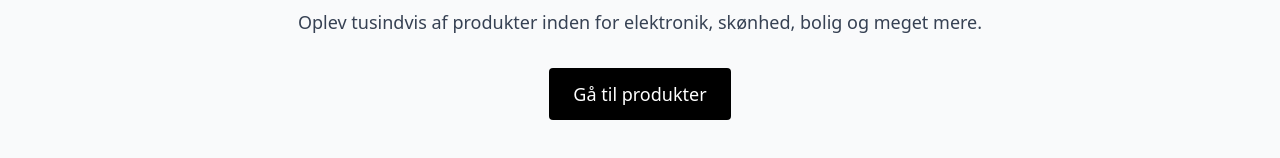
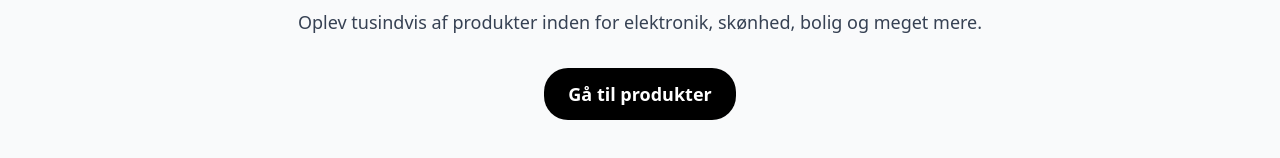
Before and after one commit to OscarSofie/sidstebundne, a Next.js app: page / in a window 1280 px wide. Shown: the part 210-368 px from the top of the page. Built offline with nearby package versions, Linux system fonts and the light colour scheme; a web font is replaced by a local one.

Commit message:
knap ændring

```diff
--- a/src/app/page.js
+++ b/src/app/page.js
@@ -1,25 +1,26 @@
-
 import Link from "next/link";
 import ProductCardTest from "./components/ProductCardTest";
 import Image from "next/image";
 import Header from "./components/Header";
 
-
 export default function Home() {
   return (
-
     <div>
       <section className="flex flex-col items-center justify-center text-center py-20">
-        <h1 className="text-5xl font-bold mb-4">Alt hvad du mangler – ét sted!</h1>
-        <p className="text-lg text-gray-700 mb-8">Oplev tusindvis af produkter inden for elektronik, skønhed, bolig og meget mere.</p>
-        <Link href="/products" className="bg-black text-white hover:bg-pink-600 transition px-6 py-3 rounded text-lg">
+        <h1 className="text-5xl font-bold mb-4">
+          Alt hvad du mangler – ét sted!
+        </h1>
+        <p className="text-lg text-gray-700 mb-8">
+          Oplev tusindvis af produkter inden for elektronik, skønhed, bolig og
+          meget mere.
+        </p>
+        <Link
+          href="/products"
+          className="bg-black text-white font-semibold hover:bg-sky-800 transition px-6 py-3 rounded-3xl text-lg"
+        >
           Gå til produkter
         </Link>
       </section>
-
-      </div>
-
-
-
+    </div>
   );
 }
```
